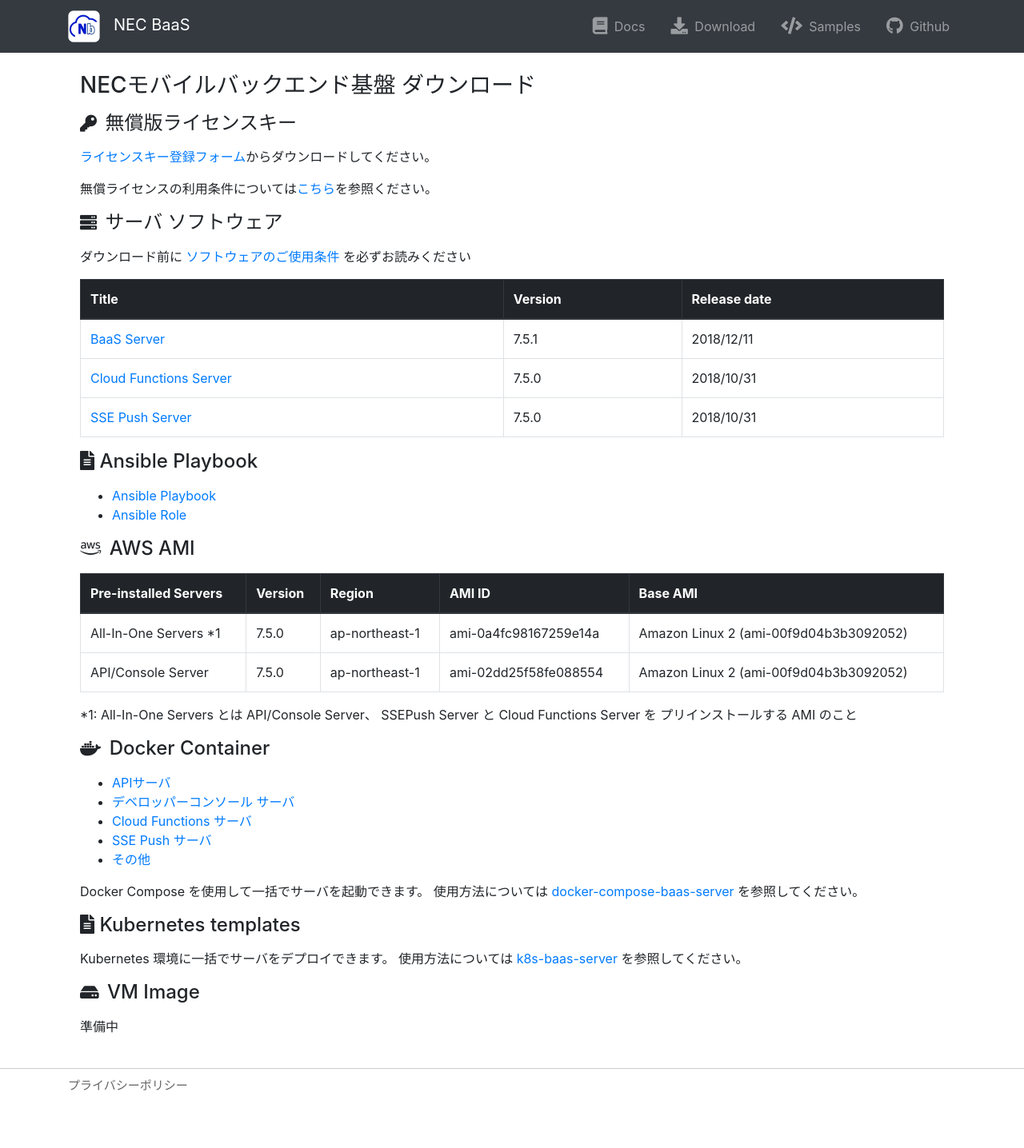
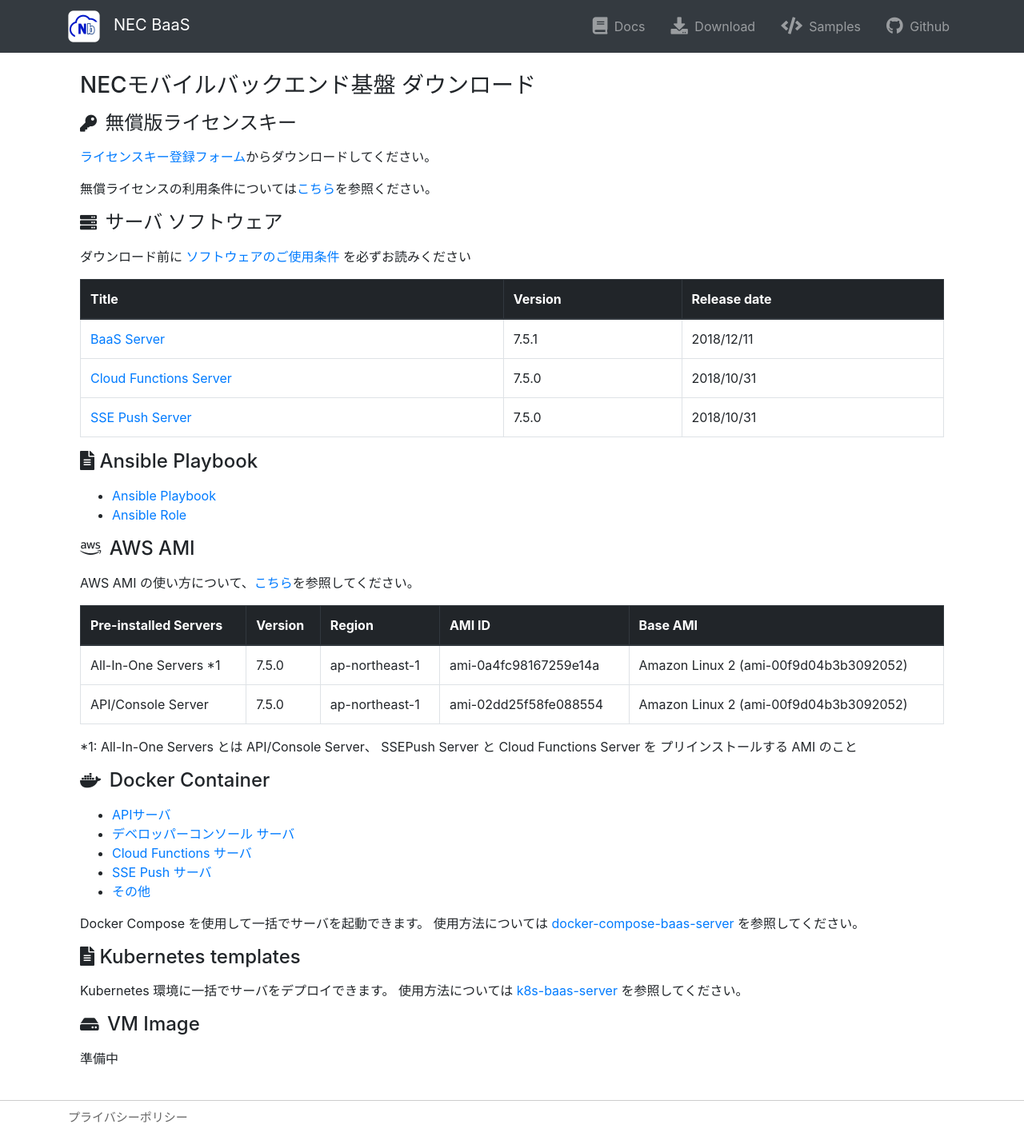
Before and after one commit to nec-baas/nec-baas.github.io, a Jekyll site: the page built from downloads.html, in a window 1280 px wide. Shown: the whole page at 80% size. Built offline with Jekyll 4.4.1, drawn with Linux system fonts in a browser that asks for light colours; nearby versions of some CDN libraries; before the commit the page ends 1396 px from its top, so only the background shows below that.

Commit message:
Add AWS AMI usage

```diff
--- a/downloads.html
+++ b/downloads.html
@@ -52,6 +52,8 @@
             </ul>
 
             <h4 class="pb-2"><i class="fab fa-aws fa-sm pr-1"></i> AWS AMI</h4>
+
+            <p> AWS AMI の使い方について、<a href="https://github.com/nec-baas/packer-baas-server/blob/master/aws-ami-usage.md">こちら</a>を参照してください。
 
             <table class="table table-bordered">
                 <thead class="thead-dark">
```
